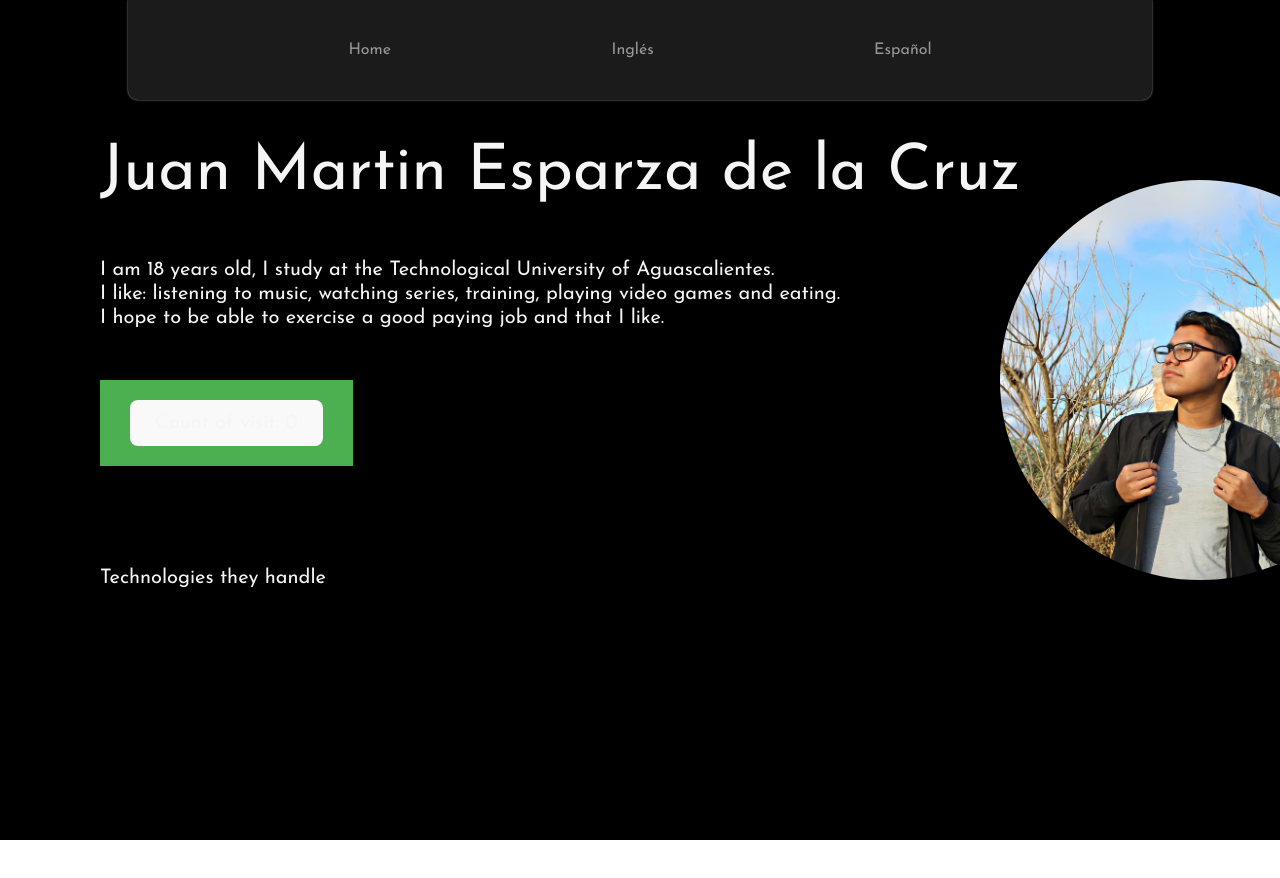
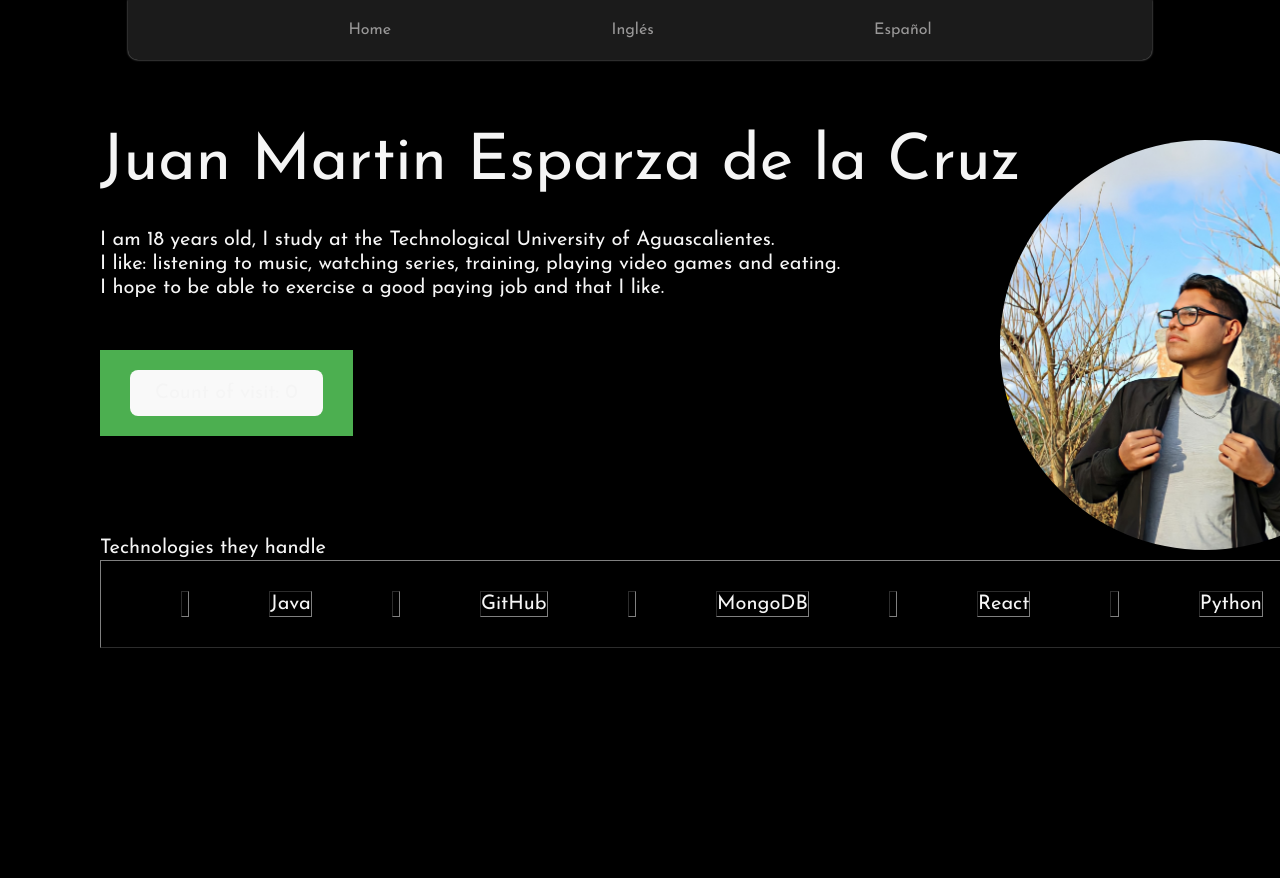
Before and after one commit to MartinDeLaCruz69/Contador-Martin, a React (Vite) app: page / in a window 1280 px wide. Shown: the top 878 px of the page. Before the commit the page ends 840 px from the top, so only its background shows below. Built offline with nearby package versions, Linux system fonts and the light colour scheme.

Commit message:
Fix: Fixed errors in styles

```diff
--- a/src/App.css
+++ b/src/App.css
@@ -9,16 +9,16 @@ body{
   background-color: black;
 }
 .image{
-  border-radius: 50%;
+  border-radius: 80%;
   margin-top: 80px;
-  width: 400px;
-  height: 400px;
+  width: 410px;
+  height: 410px;
   margin-left: 1000px;
 }
 .options{
   user-select: none;
   margin-left: 10vw;
-  height: 100px;
+  height: 60px;
   width: 80vw;
   display: flex;
   flex-direction: row;
@@ -38,7 +38,7 @@ body{
   text-align: left;
   text-align: justify;
   position: relative;
-  top: -450px;
+  top: -430px;
   left: 100px;
 }
 .information{
@@ -72,3 +72,8 @@ body{
   top: -250px;
   left: 100px;
 }
+.table{
+  border-collapse: separate;
+  border-spacing: 80px 30px;
+  background: rgb(0, 0, 0);
+}
--- a/src/App.jsx
+++ b/src/App.jsx
@@ -26,6 +26,21 @@ function App() {
       </div>
       <div className='tecnology'>
         <p>{t("tecno")}</p>
+        <table className='table' border='1'>
+    <tr>
+        <td>&nbsp;</td>
+        <td>Java</td>
+        <td>&nbsp;</td>
+        <td>GitHub</td>
+        <td>&nbsp;</td>
+        <td>MongoDB</td>
+        <td>&nbsp;</td>
+        <td>React</td>
+        <td>&nbsp;</td>
+        <td>Python</td>
+        <td>&nbsp;</td>
+    </tr>
+</table>
       </div>
     </div>
 
```
